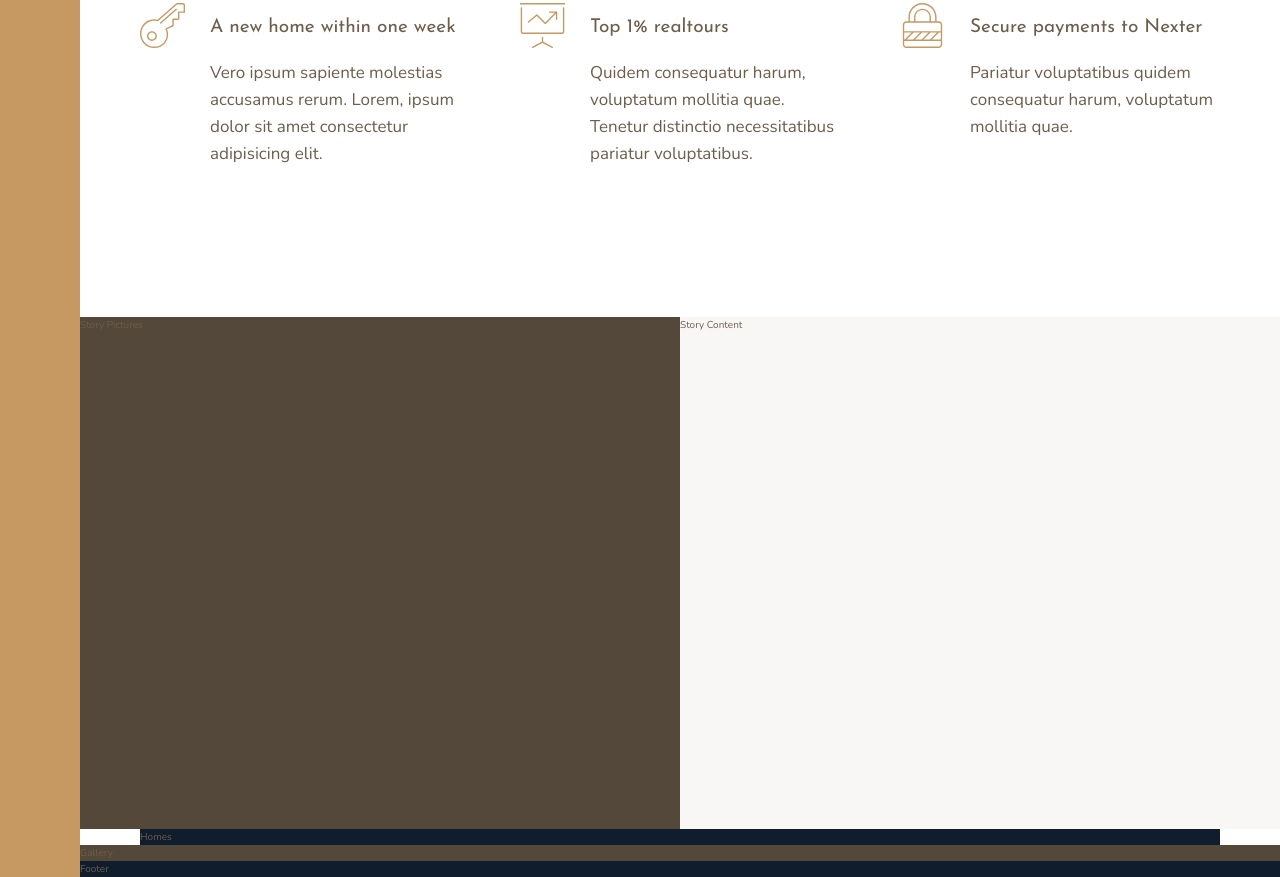
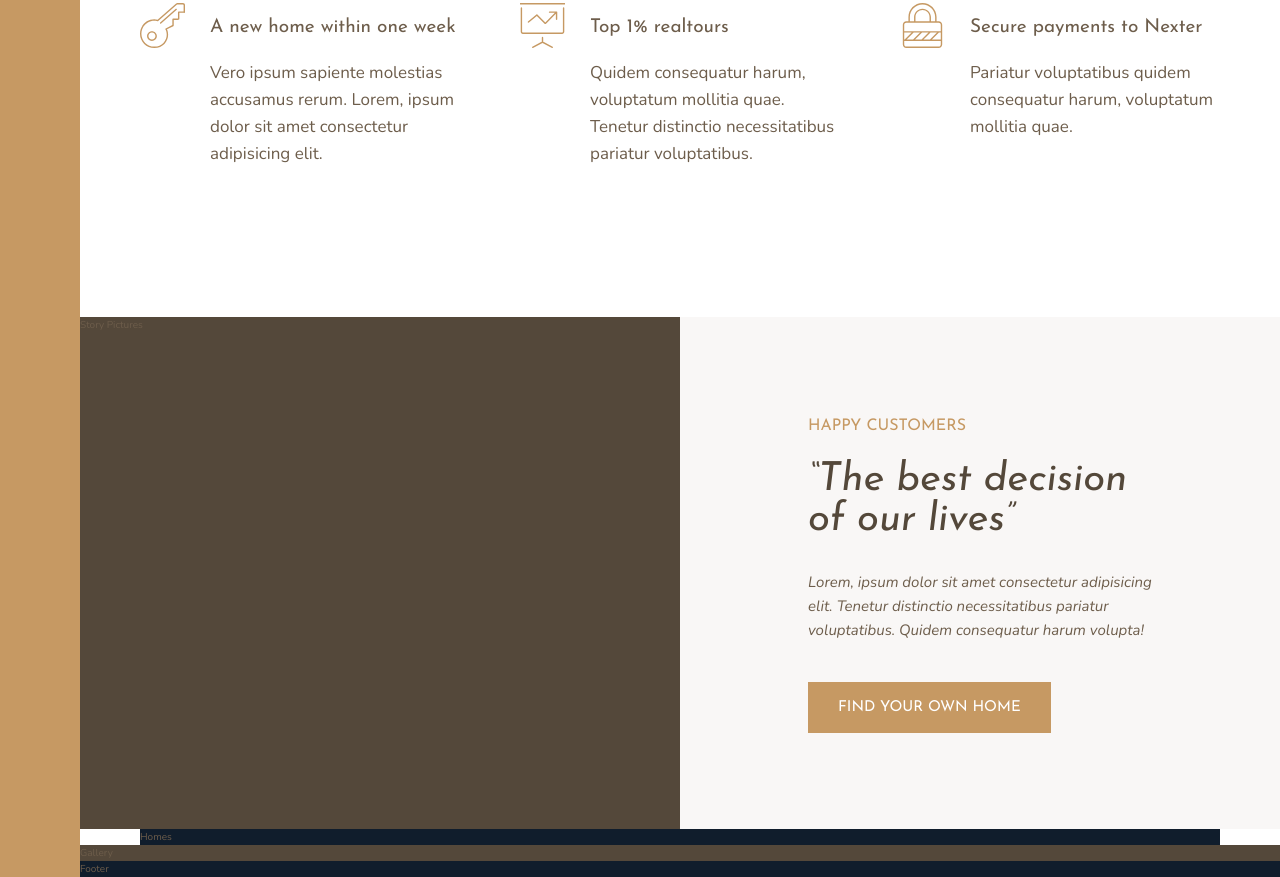
Before and after one commit to RickBr0wn/nexter, a website: page index.html in a window 1280 px wide. Shown: the part 991-1868 px from the top of the page. Drawn offline with nearby package versions, Linux system fonts and the light colour scheme.

Commit message:
Building the story section #1

```diff
--- a/index.html
+++ b/index.html
@@ -81,7 +81,10 @@
 		</div>
 
 		<div class="story__content">
-			Story Content
+			<h3 class="heading-3 mb-sm">Happy Customers</h3>
+			<h2 class="heading-2 heading-2--dark mb-md">&ldquo;The best decision of our lives&rdquo;</h2>
+			<p class="story__text">Lorem, ipsum dolor sit amet consectetur adipisicing elit. Tenetur distinctio necessitatibus pariatur voluptatibus. Quidem consequatur harum volupta!</p>
+			<button class="btn">Find your own home</button>
 		</div>
 
 		<section class="homes">
--- a/sass/_story.scss
+++ b/sass/_story.scss
@@ -1,13 +1,28 @@
 .story {
   &__pictures {
     background-color: $color-grey-dark-1;
-
     grid-column: full-start / col-end 4;
   }
 
   &__content {
     background-color: $color-grey-light-1;
+    grid-column: col-start 5 / full-end;
 
-    grid-column: col-start 5 / full-end;
+    padding: 6rem 10vw;
+
+    // display: flex;
+    // flex-direction: column;
+    // justify-content: center;
+    // align-items: flex-start;
+
+    display: grid;
+    align-content: center;
+    justify-items: flex-start;
+  }
+
+  &__text {
+    font-size: 1.5rem;
+    font-style: italic;
+    margin-bottom: 4rem;
   }
 }
--- a/sass/_typography.scss
+++ b/sass/_typography.scss
@@ -9,10 +9,19 @@
 
 .heading-2 {
   @extend %heading;
+  font-size: 4rem;
+  font-style: italic;
+  line-height: 1;
+
+  &--light { color: $color-grey-light-1 }
+  &--dark { color: $color-grey-dark-1 }
 }
 
 .heading-3 {
   @extend %heading;
+  font-size: 1.6rem;
+  color: $color-primary;
+  text-transform: uppercase;
 }
 
 .heading-4 {
@@ -22,3 +31,26 @@
   &--light { color: $color-grey-light-1 }
   &--dark { color: $color-grey-dark-1 }
 }
+
+.btn {
+  background-color: $color-primary;
+  color: #fff;
+  border: none;
+  border-radius: 0;
+  font-family: $font-display;
+  font-size: 1.5rem;
+  text-transform: uppercase;
+  padding: 1.8rem 3rem;
+  cursor: pointer;
+  transition: all .4s;
+
+  &:hover {
+    background-color: $color-primary-dark;
+  }
+}
+
+// HELPER CLASSES
+.mb-sm { margin-bottom: 2rem; }
+.mb-md { margin-bottom: 3rem; }
+.mb-lg { margin-bottom: 4rem; }
+.mb-hg { margin-bottom: 5rem; }
```
Also changed, not shown: css/style.css.
